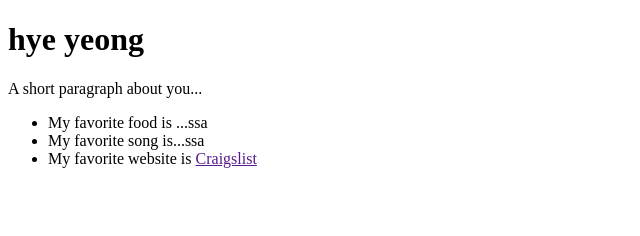
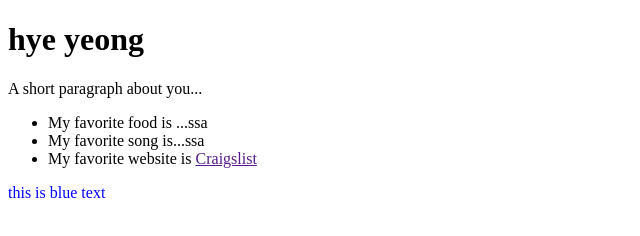
Before and after one commit to 97illi/site, a plain HTML site: page index.html in a window 1280 px wide. Shown: the whole page, without its empty margins (0-640 px from the left). Drawn offline with Linux system fonts and the light colour scheme.

Commit message:
Update index.html

```diff
--- a/index.html
+++ b/index.html
@@ -31,6 +31,7 @@
         <li>My favorite song is...ssa</li>
         <li>My favorite website is <a href="">Craigslist</a></li>
       </ul>
+      <p style="color:blue">this is blue text</p>
 
     </div>
 
```
